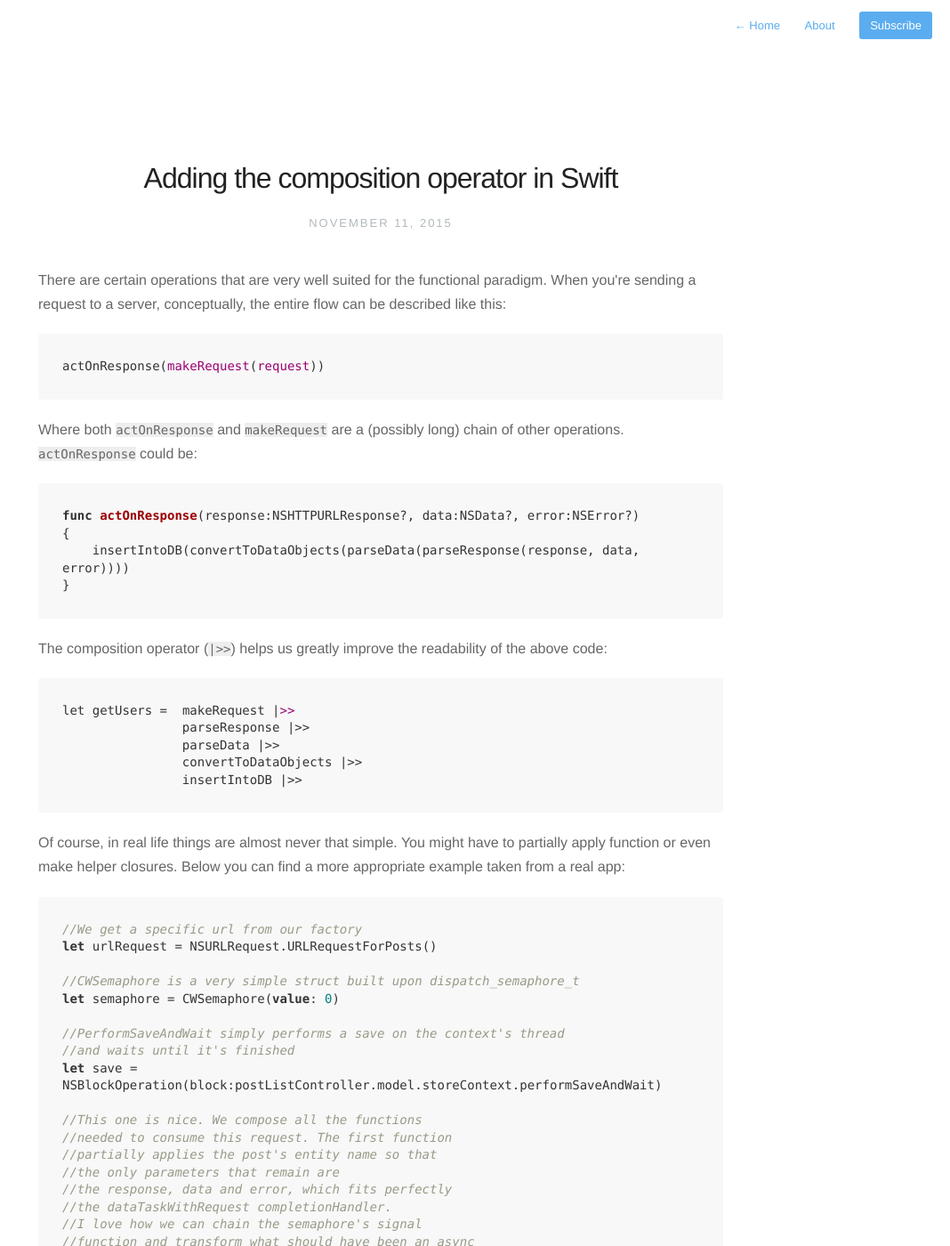
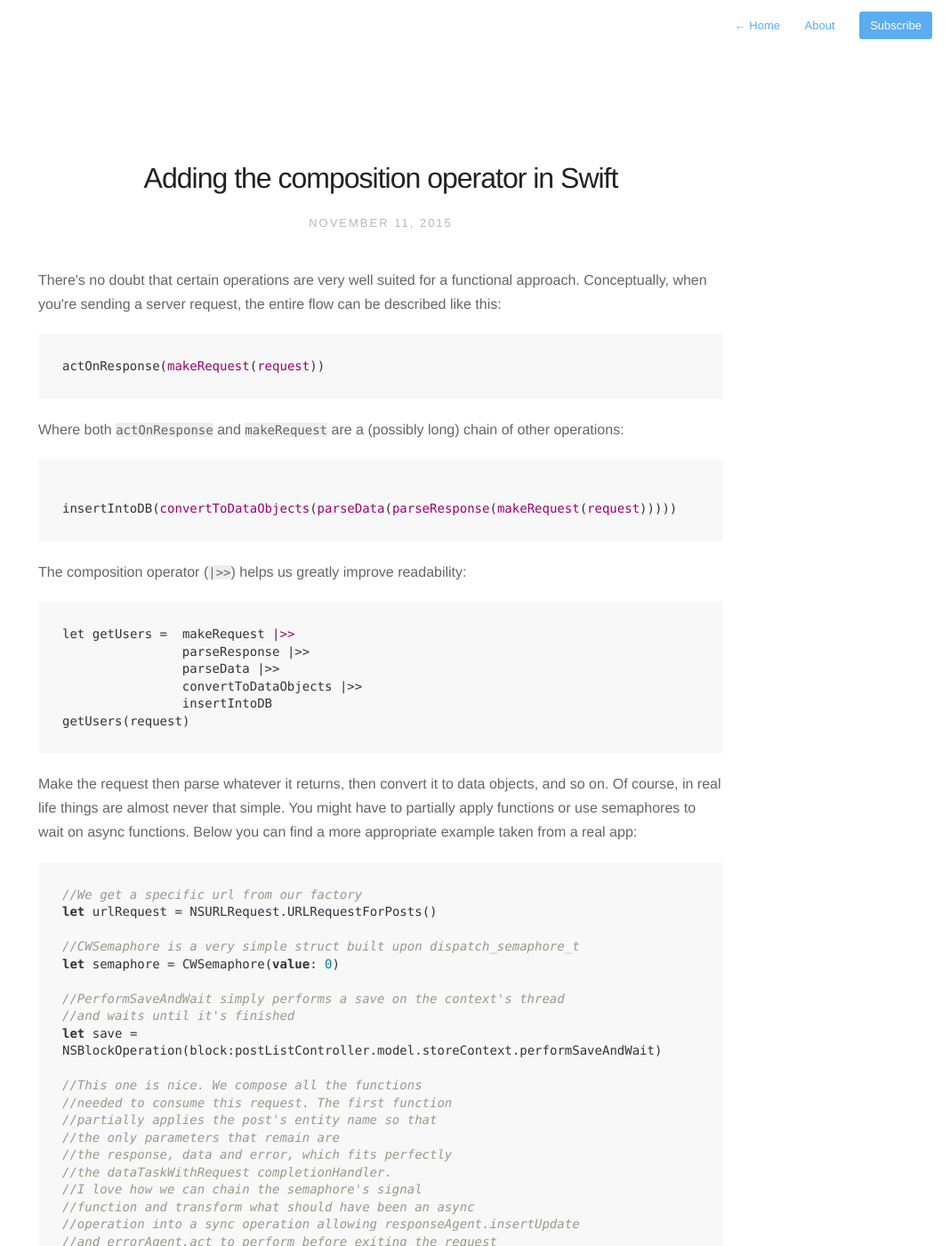
Before and after one commit to valentinradu/valentinradu.github.io, a Jekyll site: the page built from _posts/2015-11-12-adding-the-composition-operator-to-swift.md, in a window 1280 px wide and 1400 px high. Shown: the whole window at 89% size, without its empty margins (212-1280 px from the left). Built offline with Jekyll 4.4.1, drawn with Linux system fonts in a browser that asks for light colours; nearby versions of some CDN libraries; comment, search, counter and statistics services are not loaded; some of the changed text lies outside the part shown.

Commit message:
Revising the composition operator in Swift

````diff
--- a/_posts/2015-11-12-adding-the-composition-operator-to-swift.md
+++ b/_posts/2015-11-12-adding-the-composition-operator-to-swift.md
@@ -11,32 +11,30 @@ tags:
 - functional swift
 ---
 
-There are certain operations that are very well suited for the functional paradigm. When you're sending a request to a server, conceptually, the entire flow can be described like this:
+There's no doubt that certain operations are very well suited for a functional approach. Conceptually, when you're sending a server request, the entire flow can be described like this:
 
 ```swift
 actOnResponse(makeRequest(request))
 ```
 
-Where both `actOnResponse` and `makeRequest` are a (possibly long) chain of other operations. `actOnResponse` could be:
+Where both `actOnResponse` and `makeRequest` are a (possibly long) chain of other operations:
 
 ```swift
-func actOnResponse(response:NSHTTPURLResponse?, data:NSData?, error:NSError?)
-{
-    insertIntoDB(convertToDataObjects(parseData(parseResponse(response, data, error))))
-}
+    insertIntoDB(convertToDataObjects(parseData(parseResponse(makeRequest(request)))))
 ```
 
-The composition operator (`|>>`) helps us greatly improve the readability of the above code:
+The composition operator (`|>>`) helps us greatly improve readability:
 
 ```swift
 let getUsers =  makeRequest |>>
                 parseResponse |>>
                 parseData |>>
                 convertToDataObjects |>>
-                insertIntoDB |>>
+                insertIntoDB
+getUsers(request)
 ```
 
-Of course, in real life things are almost never that simple. You might have to partially apply function or even make helper closures. Below you can find a more appropriate example taken from a real app:
+Make the request then parse whatever it returns, then convert it to data objects, and so on. Of course, in real life things are almost never that simple. You might have to partially apply functions or use semaphores to wait on async functions. Below you can find a more appropriate example taken from a real app:
 
 ```swift
 //We get a specific url from our factory
@@ -73,7 +71,7 @@ postListController.queue.addOperation(request)
 postListController.queue.addOperation(save)
 ```
 
-Also the infix operator:
+Since Swift doesn't support the composition operator out of the box, we will have to add it ourselves:
 
 ```swift
 infix operator |>> { associativity left }
````
